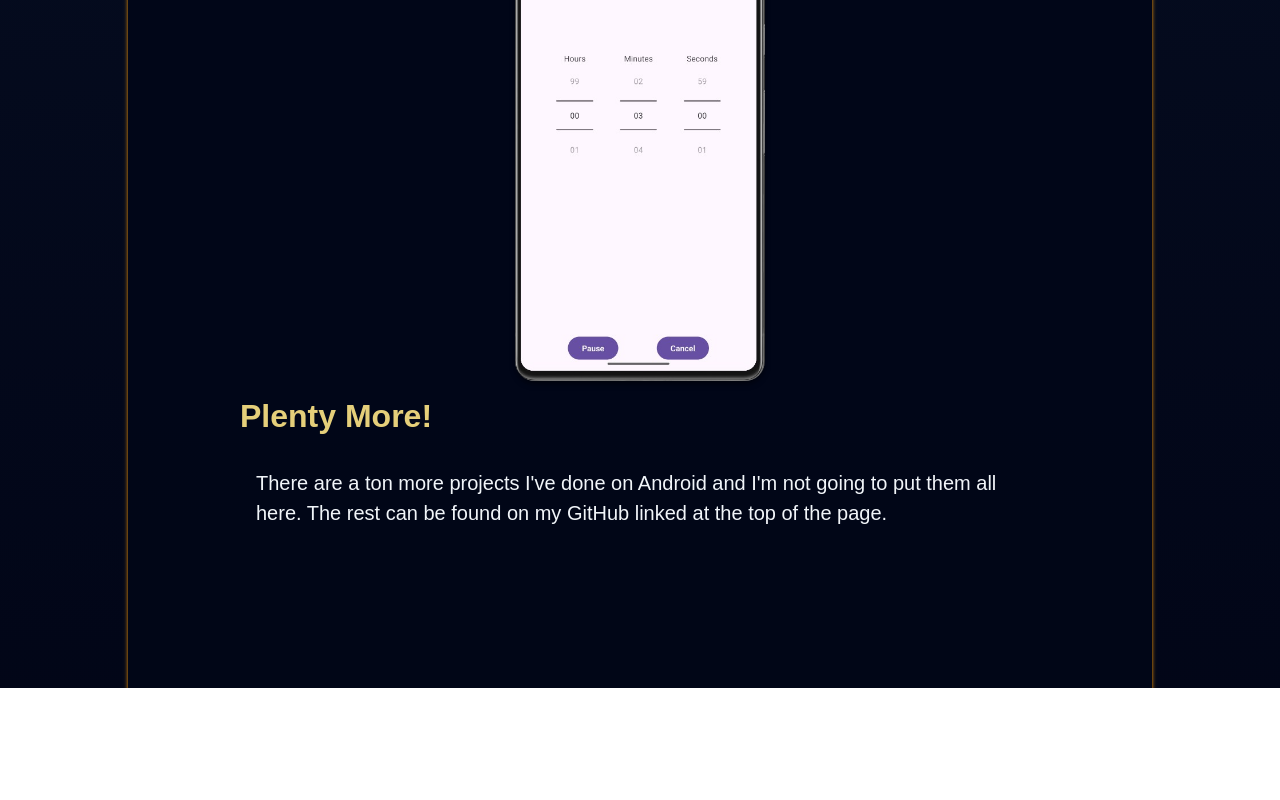
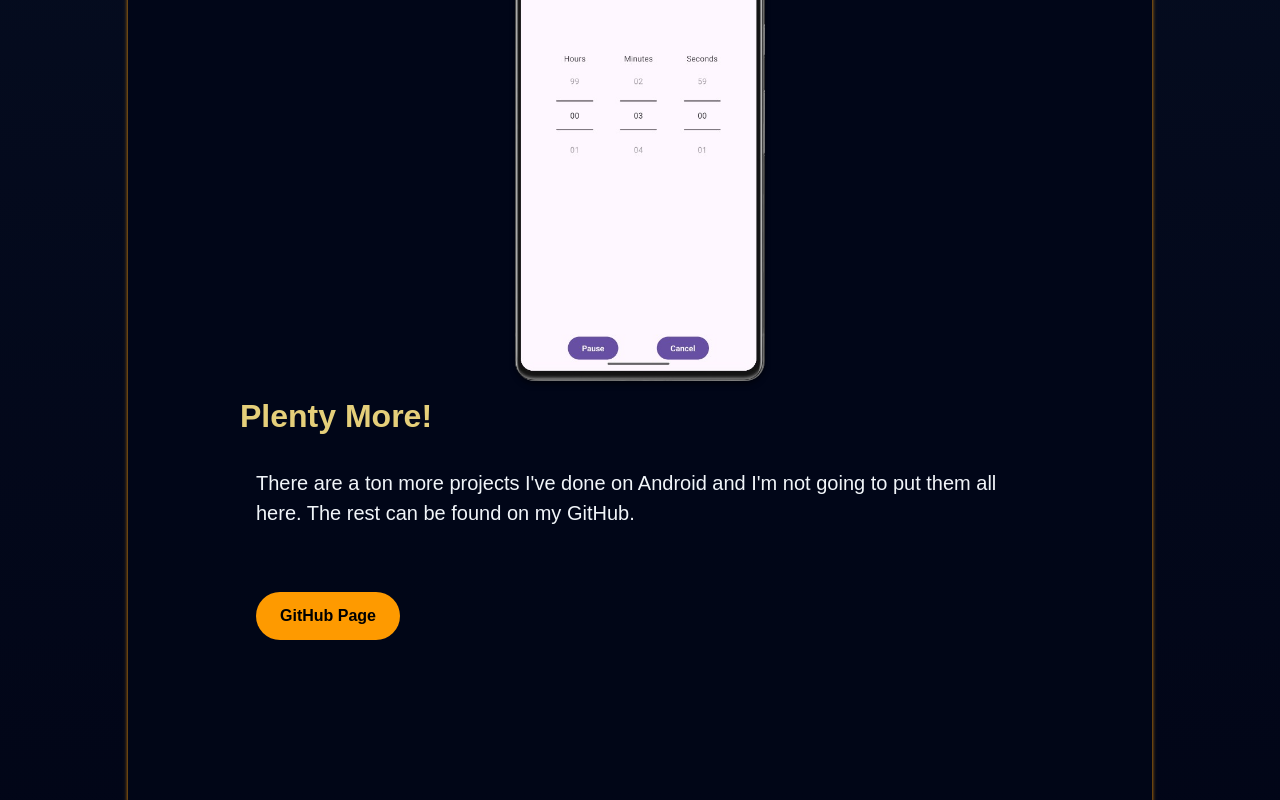
Before and after one commit to PapsBurr/personal-website-fullstack, a Next.js app in the folder frontend/: page /android in a window 1280 px wide. Shown: the part 3891-4691 px from the top of the page. Before the commit the page ends 4579 px from the top, so only its background shows below. Built offline with nearby package versions, Linux system fonts and the light colour scheme.

Commit message:
feat: add github link at the bottom of the page

```diff
--- a/frontend/src/app/android/page.tsx
+++ b/frontend/src/app/android/page.tsx
@@ -1,3 +1,4 @@
+import Link from "next/link";
 import RoundedImage from "../components/RoundedImage";
 import LightsOut from "../components/LightsOut";
 
@@ -116,9 +117,16 @@ export default function Page() {
               <h2>Plenty More!</h2>
               <p>
                 There are a ton more projects I've done on Android and I'm not
-                going to put them all here. The rest can be found on my GitHub
-                linked at the top of the page.
+                going to put them all here. The rest can be found on my GitHub.
               </p>
+              <Link
+                href="https://github.com/nathanpons"
+                target="_blank"
+                rel="noopener noreferrer"
+                className="primary-button"
+              >
+                GitHub Page
+              </Link>
             </div>
           </section>
         </main>
```
